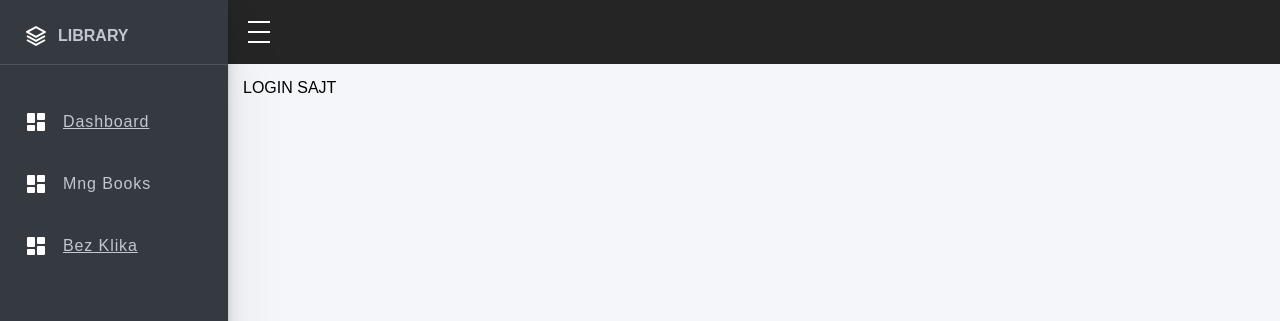
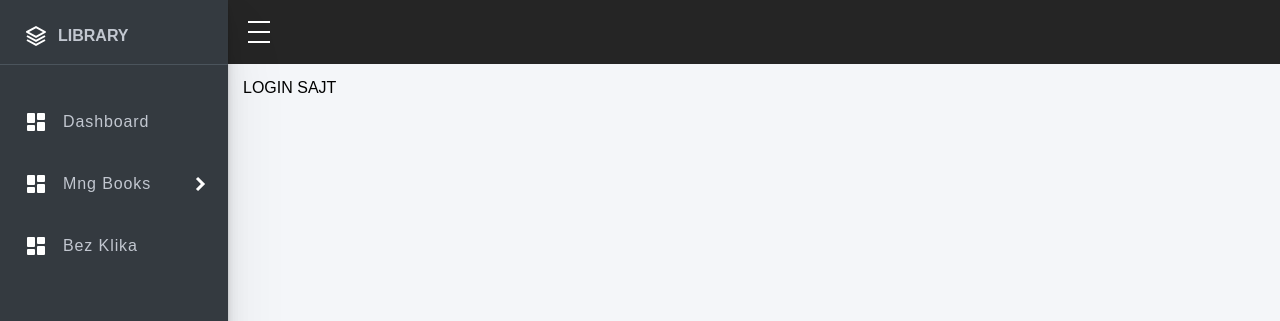
Before and after one commit to tarik-besic/LibraryManagementSystem, a React (Create React App) app in the folder client/: page / in a window 1280 px wide. Shown: the top 321 px of the page. Built offline with nearby package versions, Linux system fonts and the light colour scheme; a web font is replaced by a local one.

Commit message:
navbar updates

```diff
--- a/client/src/components/Header/_index.scss
+++ b/client/src/components/Header/_index.scss
@@ -11,6 +11,7 @@
         display: flex;
         flex-direction: column;
         padding-left: 20px;
+        cursor: pointer;
         div{
             width: 22px;
             border: 1px solid white;
--- a/client/src/components/Navbar/_index.scss
+++ b/client/src/components/Navbar/_index.scss
@@ -1,6 +1,6 @@
-.navbar{
-    --basic-width:68px;
-    transition:all ease 0.4s;
+.navbar {
+  --basic-width: 68px;
+  transition: all ease 0.4s;
   padding-top: 16px;
   width: $navbar-width;
   height: 100%;
@@ -11,14 +11,11 @@
   display: flex;
   justify-content: space-between;
   flex-direction: column;
-    box-shadow: 0 1px 2px rgba(0,0,0,0.07),
-                0 2px 4px rgba(0,0,0,0.07),
-                0 4px 8px rgba(0,0,0,0.07),
-                0 8px 16px rgba(0,0,0,0.07),
-                0 16px 32px rgba(0,0,0,0.07),
-                0 32px 64px rgba(0,0,0,0.07);
-    .navbar-upper{
-        .logo-container{
+  box-shadow: 0 1px 2px rgba(0, 0, 0, 0.07), 0 2px 4px rgba(0, 0, 0, 0.07),
+    0 4px 8px rgba(0, 0, 0, 0.07), 0 8px 16px rgba(0, 0, 0, 0.07),
+    0 16px 32px rgba(0, 0, 0, 0.07), 0 32px 64px rgba(0, 0, 0, 0.07);
+  .navbar-upper {
+    .logo-container {
       overflow: hidden;
       padding-left: 24px;
       padding-top: 8px;
@@ -28,25 +25,25 @@
       align-items: center;
       font-size: 16px;
       text-transform: uppercase;
-            font-weight:700;
+      font-weight: 700;
       border-bottom: 1px solid #4b545c;
-            img{
+      img {
         margin-right: 10px;
       }
-            span{
+      span {
         transition: all ease 0.3s;
         color: $color-navbar-link;
         opacity: 0;
       }
     }
 
-
-        .links-container{
+    .links-container {
       overflow: hidden;
       width: 100%;
-            .link{
+      .link {
+        text-decoration: none;
         height: 50px;
-                font-family:sans-serif;
+        font-family: sans-serif;
         color: $color-navbar-link;
         padding-top: 8px;
         padding-bottom: 8px;
@@ -58,9 +55,9 @@
         letter-spacing: 0.9px;
         text-overflow: clip;
         cursor: pointer;
-                &:hover{
+        &:hover {
           background-color: $color-navbar-link-hover;
-                        span{
+          span {
             color: #fff;
           }
           // img{
@@ -68,15 +65,15 @@
           //     // color: gray;
           // }
         }
-                .main-container{
+        .main-container {
           display: flex;
           align-items: center;
-                    img{
+          img {
             // width: 21px;
             // height: 21px;
           }
-                    span{
-                        transition: all .3s ease;
+          span {
+            transition: all 0.3s ease;
             margin-left: 5px;
             overflow: hidden;
             max-height: 18px;
@@ -85,47 +82,64 @@
           }
         }
       }
-            .menu{
+      .menu {
         height: 50px;
-                .menu-link-container{
+        .menu-link-container {
           background-color: $color-navbar-menu;
           transition: padding 0.3s ease-in;
           height: 0px;
           overflow: hidden;
           opacity: 0;
-                    .link{
-                        padding: 2px;
+          .link {
+            // padding: 2px;
+            //for animation of falling down
+            padding-bottom: 35px;
             margin-bottom: 12px;
           }
-                    :last-child{
-                        margin-bottom:0px;
-                    }
-
-
+          :last-child {
+            margin-bottom: 0px;
           }
         }
-            .drop{
+      }
+      .drop {
         flex-direction: column;
         align-items: flex-start;
         height: fit-content;
-                padding:0 0;
+        padding: 0 0;
         background-color: $color-navbar-link-hover;
-                .main-container{
+        .main-container {
           padding-left: $padding-navbar-left;
+          height: 50px;
           padding-top: 8px;
           padding-bottom: 8px;
+          span{
+            //animation
+            margin-right: 5px;
           }
-                .menu-link-container{
+          .arrow {
+            // padding-left: 10px;
+            transition: transform .2s ease;
+            transform: rotate(90deg);
+            // font-weight: bold;
+            // font-size: 20px;
+          }
+        }
+        .menu-link-container {
           width: 100%;
-                    height:fit-content;
+          height: fit-content;
           opacity: 1;
           flex-direction: column;
-                    .link{
+          .main-container {
             transition: padding 0.2s ease;
+            padding-left: 10px;
+          }
+          .link {
+            transition: padding 0.2s ease;
+            height: 45px;
             padding: 6px 0px;
             padding-left: $padding-navbar-left;
             font-size: 14px;
-                        &:hover{
+            &:hover {
               background-color: $color-navbar-drop-link-hover;
             }
           }
@@ -133,35 +147,51 @@
       }
     }
   }
-
-
-
 }
-.open{
-    --basic-width:228px;
-    transition:all ease 0.4s;
+.open {
+  --basic-width: 228px;
+  transition: all ease 0.4s;
   width: $navbar-opened-width;
-    .navbar-upper{
-        .logo-container{
-            span{
+  .navbar-upper {
+    .logo-container {
+      span {
         opacity: 1;
       }
     }
-        .links-container{
-            .link{
-                .main-container{
-                    span{
-                        transition: all .3s ease;
+    .links-container {
+      .link {
+        .main-container {
+          span {
+            transition: all 0.3s ease;
             margin-left: 15px;
             opacity: 1;
+            //TODO ne moze ovo ovdje jer zavisi od visine ostalih puaaaaa, morat ces stavit display flex
+            margin-right: 25px;
           }
         }
       }
-            .active{
+      .menu {
+        .main-container{
+          .arrow {
+            // width: 40px;
+            transition: transform .2s ease;
+            display: block;
+          }
+        }
+        .menu-link-container {
+          .link {
+            .main-container {
+              transition: padding 0.2s ease;
+              padding-left: 24px;
+            }
+          }
+        }
+      }
+      .active {
         background-color: $color-navbar-red;
         box-shadow: 0 3px 2px -2px $color-header-black;
         color: white;
-                &:hover{
+        &:hover {
           background-color: $color-navbar-red;
         }
       }
--- a/client/src/components/Navbar/index.js
+++ b/client/src/components/Navbar/index.js
@@ -1,6 +1,8 @@
 import React, { useState, useEffect } from "react";
 import userIcon from "../../assets/images/icons/user-icon.svg";
 import logoIcon from "../../assets/images/icons/layer-icon.svg";
+import arrowIconDown from "../../assets/images/icons/arrow-down.svg";
+import arrowIconUp from "../../assets/images/icons/arrow-up.svg";
 import dashboardIcon from "../../assets/images/icons/dashboard-icon.svg";
 import { useLocation, useNavigate } from "react-router";
 // import Link from './link';
@@ -77,6 +79,9 @@ const Navbar = ({ open, setOpen }) => {
                     <div className="main-container">
                       <img src={link.icon} />
                       <span>{link.name}</span>
+                      {/* <span className="arrow"> &gt; </span> */}
+                      <img src={arrowIconDown} className="arrow" />
+
                     </div>
                     <div className="menu-link-container">
                       {link.children.map((child, key) => {
--- a/client/src/index.css
+++ b/client/src/index.css
@@ -15,7 +15,7 @@
 
 /* Component Style */
 .navbar {
-  --basic-width:68px;
+  --basic-width: 68px;
   -webkit-transition: all ease 0.4s;
   transition: all ease 0.4s;
   padding-top: 16px;
@@ -74,6 +74,7 @@
 }
 
 .navbar .navbar-upper .links-container .link {
+  text-decoration: none;
   height: 50px;
   font-family: sans-serif;
   color: #c2c7d0;
@@ -111,8 +112,8 @@
 }
 
 .navbar .navbar-upper .links-container .link .main-container span {
-  -webkit-transition: all .3s ease;
-  transition: all .3s ease;
+  -webkit-transition: all 0.3s ease;
+  transition: all 0.3s ease;
   margin-left: 5px;
   overflow: hidden;
   max-height: 18px;
@@ -134,7 +135,7 @@
 }
 
 .navbar .navbar-upper .links-container .menu .menu-link-container .link {
-  padding: 2px;
+  padding-bottom: 35px;
   margin-bottom: 12px;
 }
 
@@ -159,8 +160,22 @@
 
 .navbar .navbar-upper .links-container .drop .main-container {
   padding-left: 24px;
+  height: 50px;
   padding-top: 8px;
   padding-bottom: 8px;
+}
+
+.navbar .navbar-upper .links-container .drop .main-container span {
+  margin-right: 5px;
+}
+
+.navbar .navbar-upper .links-container .drop .main-container .arrow {
+  -webkit-transition: -webkit-transform .2s ease;
+  transition: -webkit-transform .2s ease;
+  transition: transform .2s ease;
+  transition: transform .2s ease, -webkit-transform .2s ease;
+  -webkit-transform: rotate(90deg);
+          transform: rotate(90deg);
 }
 
 .navbar .navbar-upper .links-container .drop .menu-link-container {
@@ -175,9 +190,16 @@
           flex-direction: column;
 }
 
+.navbar .navbar-upper .links-container .drop .menu-link-container .main-container {
+  -webkit-transition: padding 0.2s ease;
+  transition: padding 0.2s ease;
+  padding-left: 10px;
+}
+
 .navbar .navbar-upper .links-container .drop .menu-link-container .link {
   -webkit-transition: padding 0.2s ease;
   transition: padding 0.2s ease;
+  height: 45px;
   padding: 6px 0px;
   padding-left: 24px;
   font-size: 14px;
@@ -188,7 +210,7 @@
 }
 
 .open {
-  --basic-width:228px;
+  --basic-width: 228px;
   -webkit-transition: all ease 0.4s;
   transition: all ease 0.4s;
   width: calc(68px + 160px);
@@ -199,10 +221,25 @@
 }
 
 .open .navbar-upper .links-container .link .main-container span {
-  -webkit-transition: all .3s ease;
-  transition: all .3s ease;
+  -webkit-transition: all 0.3s ease;
+  transition: all 0.3s ease;
   margin-left: 15px;
   opacity: 1;
+  margin-right: 25px;
+}
+
+.open .navbar-upper .links-container .menu .main-container .arrow {
+  -webkit-transition: -webkit-transform .2s ease;
+  transition: -webkit-transform .2s ease;
+  transition: transform .2s ease;
+  transition: transform .2s ease, -webkit-transform .2s ease;
+  display: block;
+}
+
+.open .navbar-upper .links-container .menu .menu-link-container .link .main-container {
+  -webkit-transition: padding 0.2s ease;
+  transition: padding 0.2s ease;
+  padding-left: 24px;
 }
 
 .open .navbar-upper .links-container .active {
@@ -243,6 +280,7 @@
       -ms-flex-direction: column;
           flex-direction: column;
   padding-left: 20px;
+  cursor: pointer;
 }
 
 .header .hamburger div {
@@ -285,6 +323,13 @@ body {
   scroll-behavior: smooth;
 }
 
+img {
+  -webkit-user-select: none;
+     -moz-user-select: none;
+      -ms-user-select: none;
+          user-select: none;
+}
+
 #root .static {
   -webkit-transition: all ease 0.4s;
   transition: all ease 0.4s;
--- a/client/src/index.scss
+++ b/client/src/index.scss
@@ -29,7 +29,9 @@ body {
     box-sizing: border-box;
     scroll-behavior: smooth;
   }
-
+img{
+    user-select: none;
+}
 // #root :not(.navbar).header, #root :not(.navbar).screen{
 
 //     margin-left: var(--basic-width);
```
Also changed, not shown: client/src/assets/images/icons/arrow-down.svg (added), client/src/assets/images/icons/arrow-up.svg (added). Lines whose indentation alone changed are shown as unchanged.
